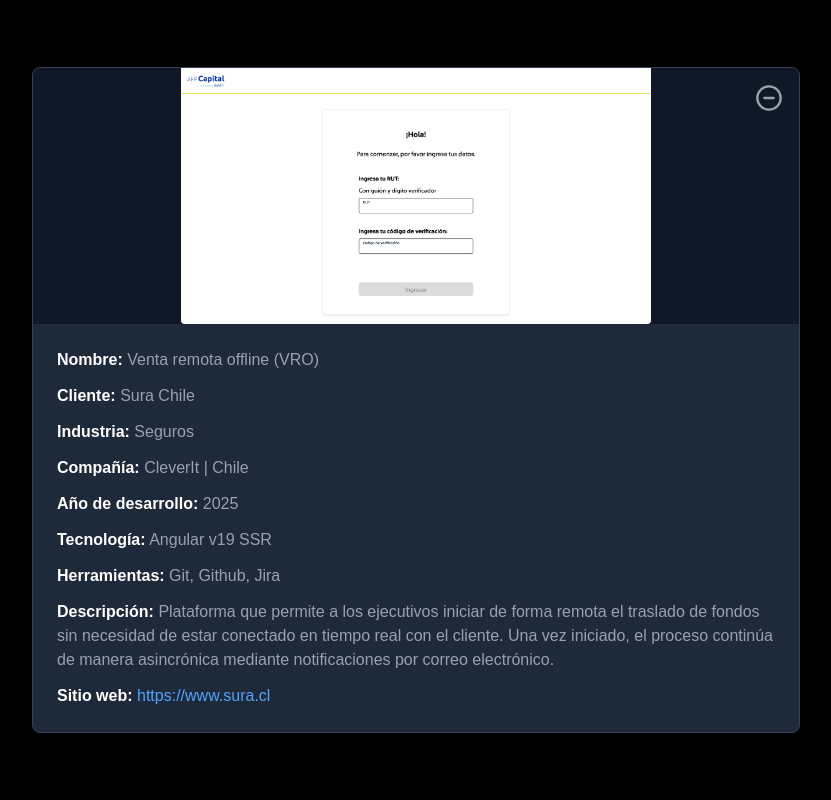
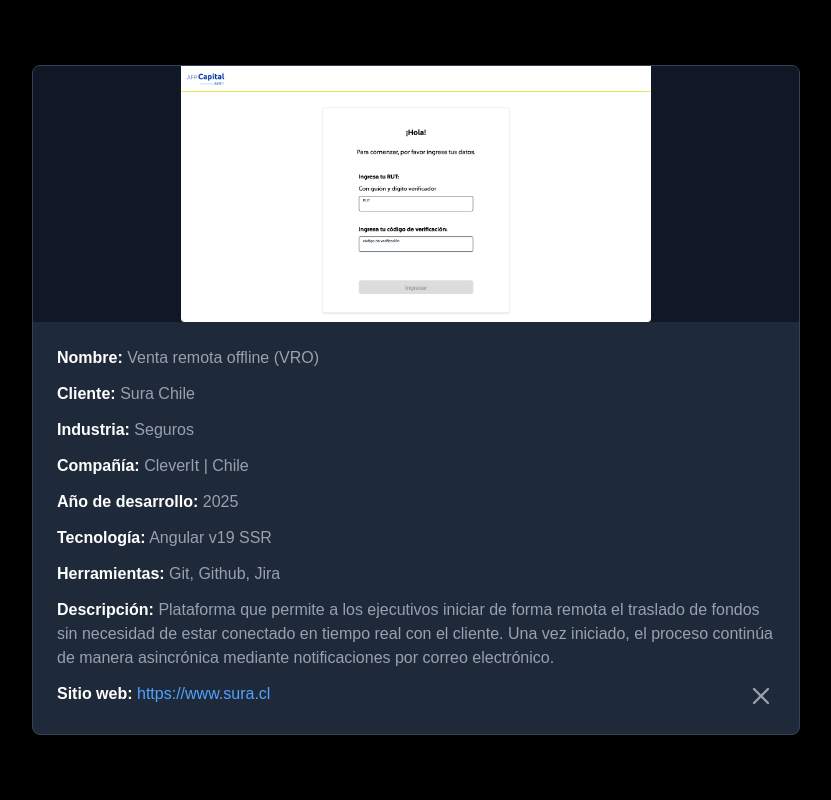
Before and after one commit to cmariofonseca/carlosfonseca, a Next.js app: page /profile in a window 1280 px wide. Both pictures are taken after a click on the button "Venta remota offline (VRO)". Shown: the top 800 px of the page, without its empty margins (224-1055 px from the left). Built offline with nearby package versions, Linux system fonts and the light colour scheme.

Commit message:
Se baja el boton de cerrar modal para que no se superponga sobre la imagen

```diff
--- a/src/app/components/projectModal.tsx
+++ b/src/app/components/projectModal.tsx
@@ -2,7 +2,7 @@
 
 import { useEffect } from "react";
 import Image from "next/image";
-import { CircleMinus } from "lucide-react";
+import { X } from "lucide-react";
 
 import { Project } from "@/interfaces/project";
 
@@ -62,7 +62,8 @@
           <div className="text-gray-400">
             <span className="font-semibold text-white">Descripción:</span> {project.description}
           </div>
-          <div className="text-gray-400">
+          <div className="w-full flex justify-between">
+            <div>
               <span className="font-semibold text-white">Sitio web:</span>{" "}
               <a
                 href={project.webSite}
@@ -73,16 +74,16 @@
                 {project.webSite}
               </a>
             </div>
-        </div>
-
             {/* Botón cerrar */}
             <button
               aria-label="Cerrar modal"
-          className="absolute top-4 right-4 text-gray-400 hover:text-white transition"
+              className=" text-gray-400 hover:text-white transition cursor-pointer"
               onClick={onClose}
             >
-          <CircleMinus size={28} />
+              <X size={28} />
             </button>
+          </div>
+        </div>
       </div>
     </div>
   );
```
Lines whose indentation alone changed are shown as unchanged.
